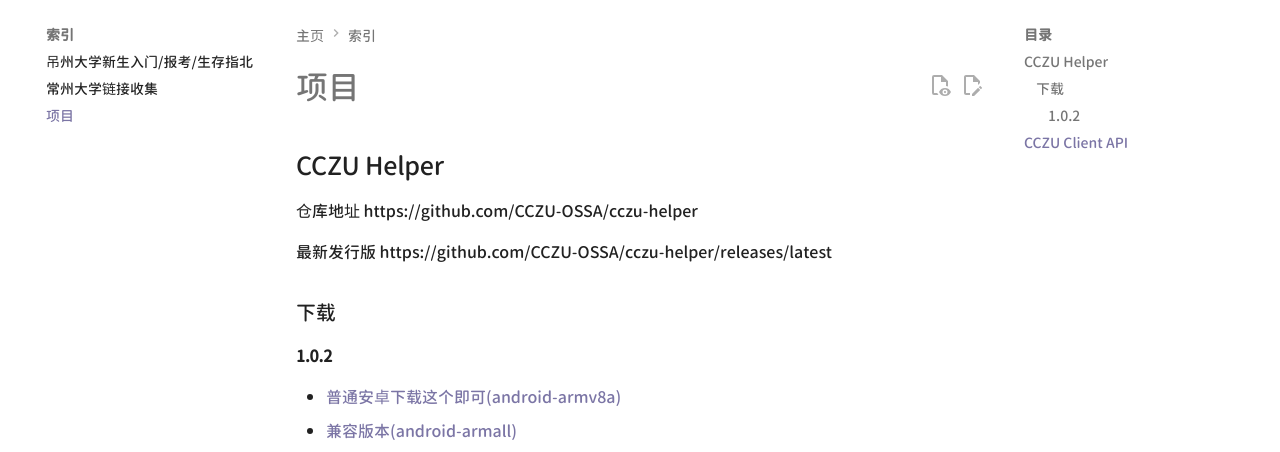
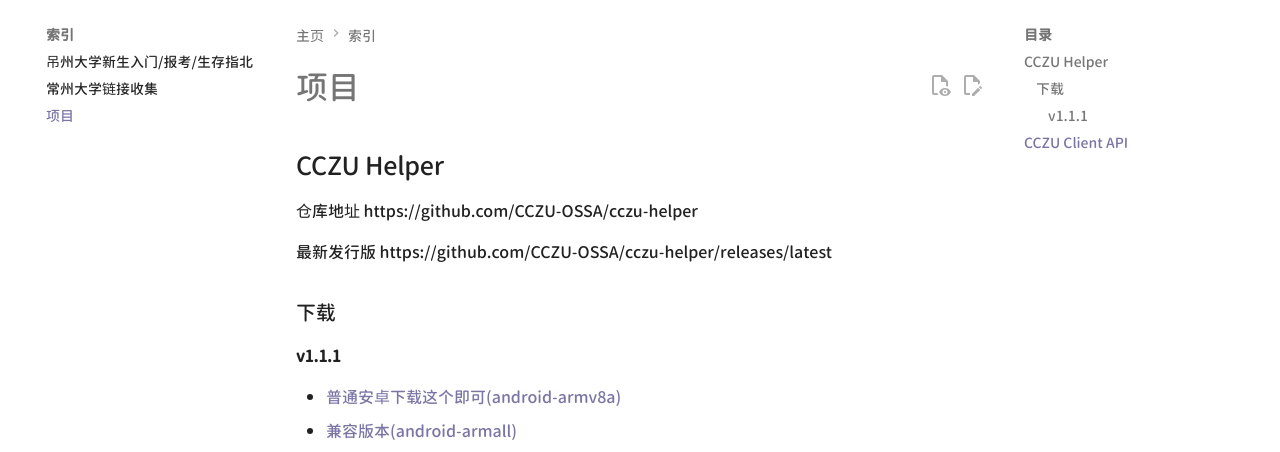
Before and after one commit to CCZU-OSSA/home, an MkDocs documentation site: the page built from docs/indexs/projects.md, in a window 1280 px wide and 979 px high. Shown: the part 125-577 px from the top of the window. Built offline with MkDocs 1.6.1 and Material for MkDocs 9.7.7, drawn with Linux system fonts in a browser that asks for light colours; some web fonts are replaced; comment, search, counter and statistics services are not loaded.

Commit message:
Update projects.md

```diff
--- a/docs/indexs/projects.md
+++ b/docs/indexs/projects.md
@@ -13,11 +13,11 @@ comments: true
 
 ### 下载
 
-#### 1.0.2
+#### v1.1.1
 
- - [普通安卓下载这个即可(android-armv8a)](https://github.com/CCZU-OSSA/cczu-helper/releases/download/v1.0.2/app-arm64-v8a-release.apk)
- - [兼容版本(android-armall)](https://github.com/CCZU-OSSA/cczu-helper/releases/download/v1.0.2/app-release.apk)
- - [Windows x64](https://github.com/CCZU-OSSA/cczu-helper/releases/download/v1.0.2/windows-x64.zip)
+ - [普通安卓下载这个即可(android-armv8a)](https://github.com/CCZU-OSSA/cczu-helper/releases/download/v1.1.1/app-arm64-v8a-release.apk)
+ - [兼容版本(android-armall)](https://github.com/CCZU-OSSA/cczu-helper/releases/download/v1.1.1/app-release.apk)
+ - [Windows x64](https://github.com/CCZU-OSSA/cczu-helper/releases/download/v1.1.1/windows-x64.zip)
 
 如果下载太慢或者无法下载请打开 https://mirror.ghproxy.com 粘贴下载地址下载
 
```
